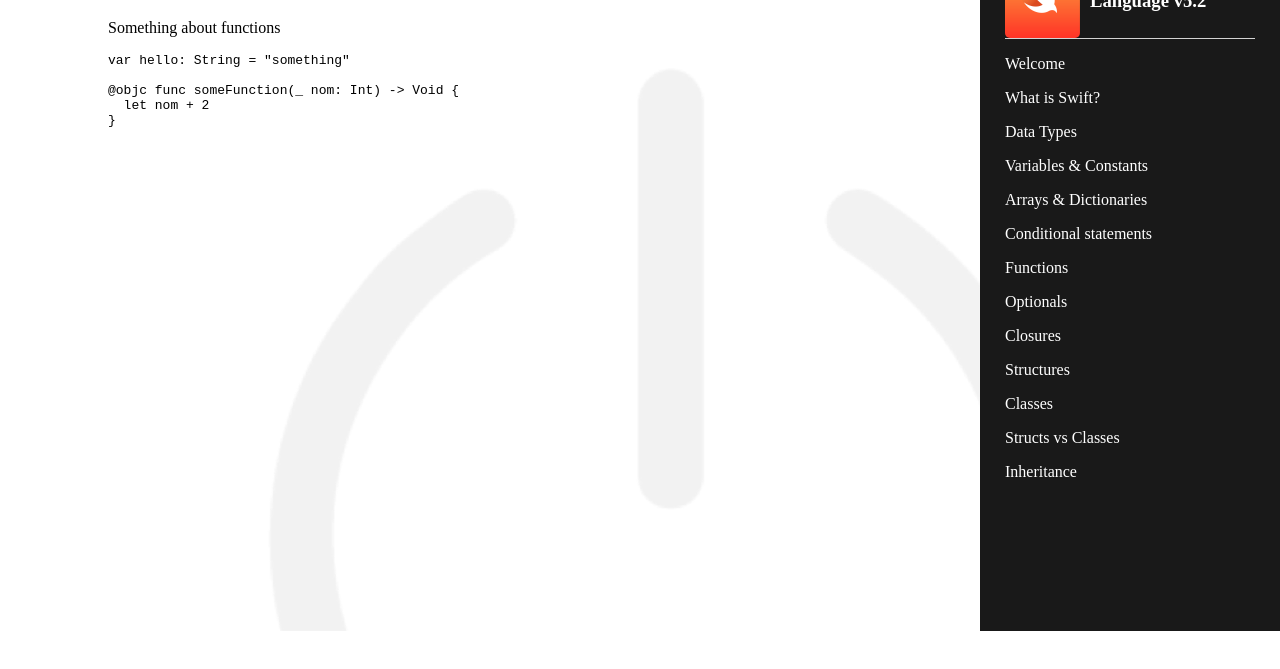
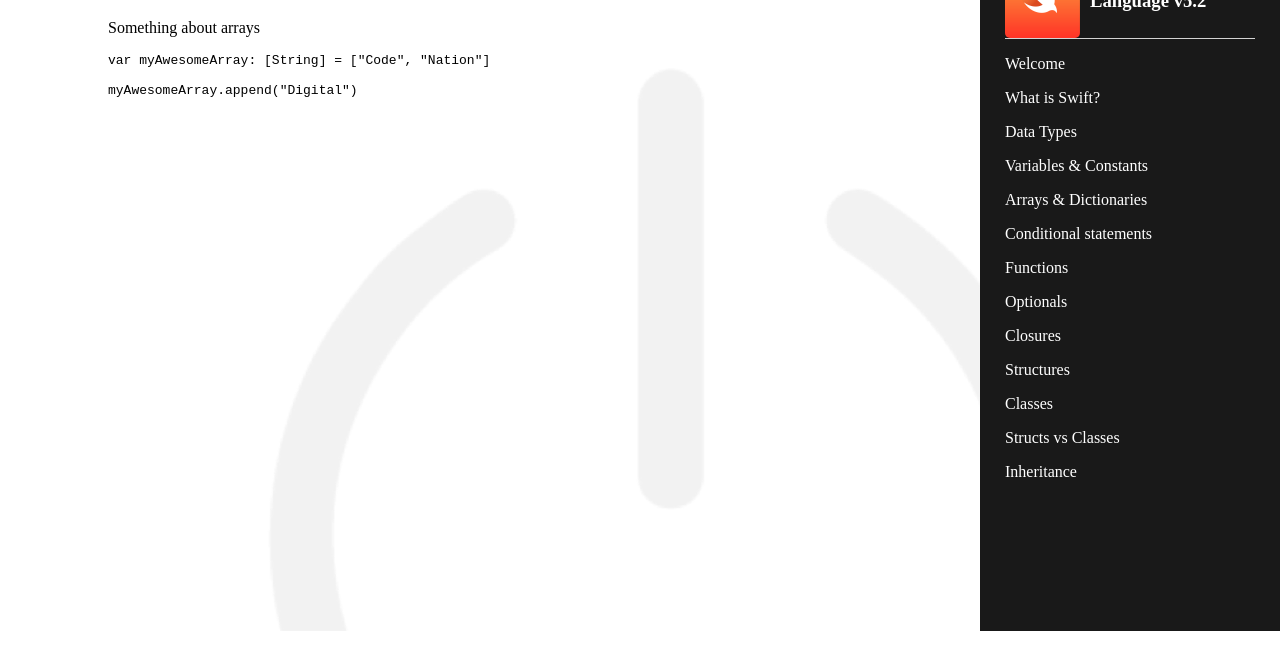
Before and after one commit to rockettown1/Swift_Language_Guide, a Gatsby site: page /04-arrays-dictionaries in a window 1280 px wide. Shown: the part 169-838 px from the top of the page. Built offline with nearby package versions, Linux system fonts and the light colour scheme; Gatsby itself is replaced by a stand-in of ours; some packages are replaced by stand-ins of ours; code samples lack their colours.

Commit message:
Update 04-arrays-dictionaries.md

````diff
--- a/src/swift/04-arrays-dictionaries.md
+++ b/src/swift/04-arrays-dictionaries.md
@@ -2,12 +2,10 @@
 title: "Arrays & Dictionaries"
 ---
 
-Something about functions
+Something about arrays
 
 ```swift
-var hello: String = "something"
+var myAwesomeArray: [String] = ["Code", "Nation"]
 
-@objc func someFunction(_ nom: Int) -> Void {
-  let nom + 2
-}
+myAwesomeArray.append("Digital")
 ```
````
